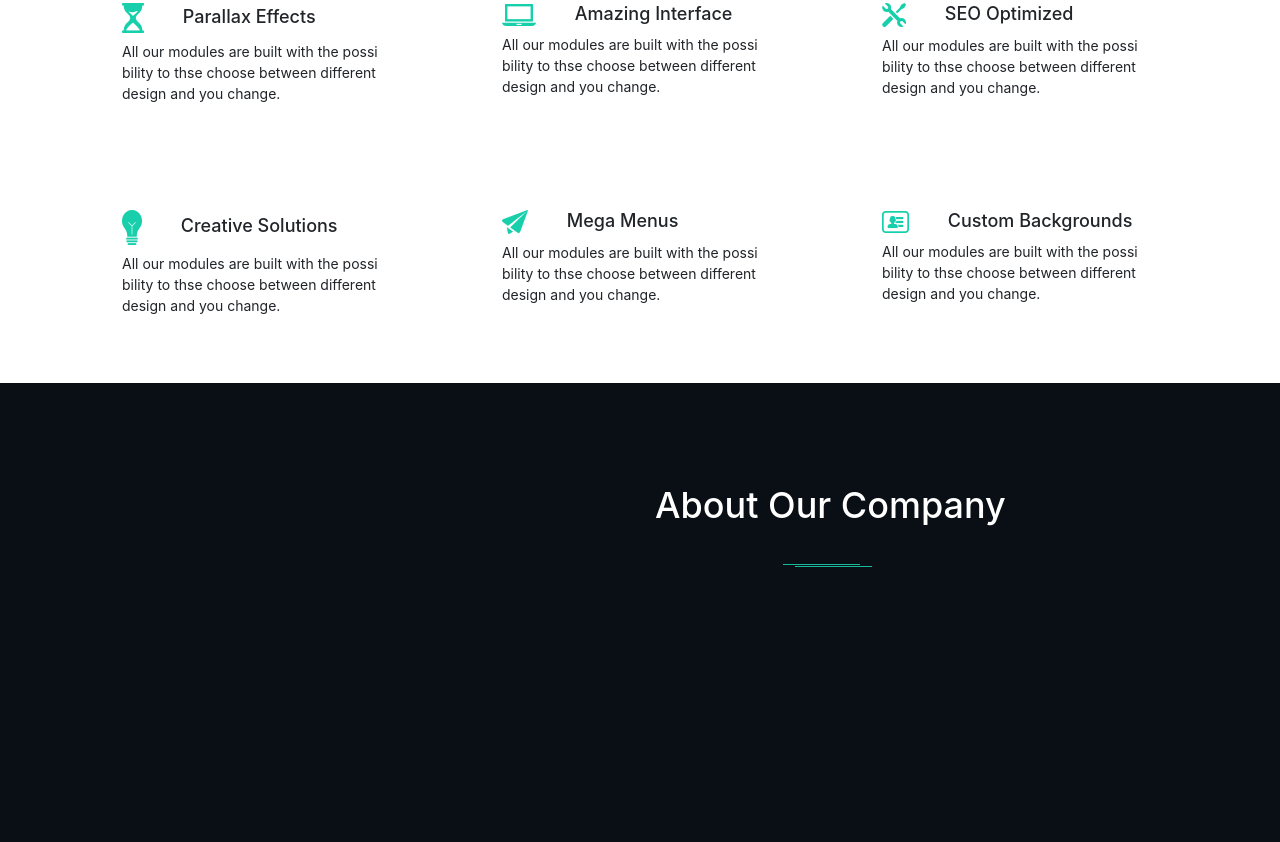
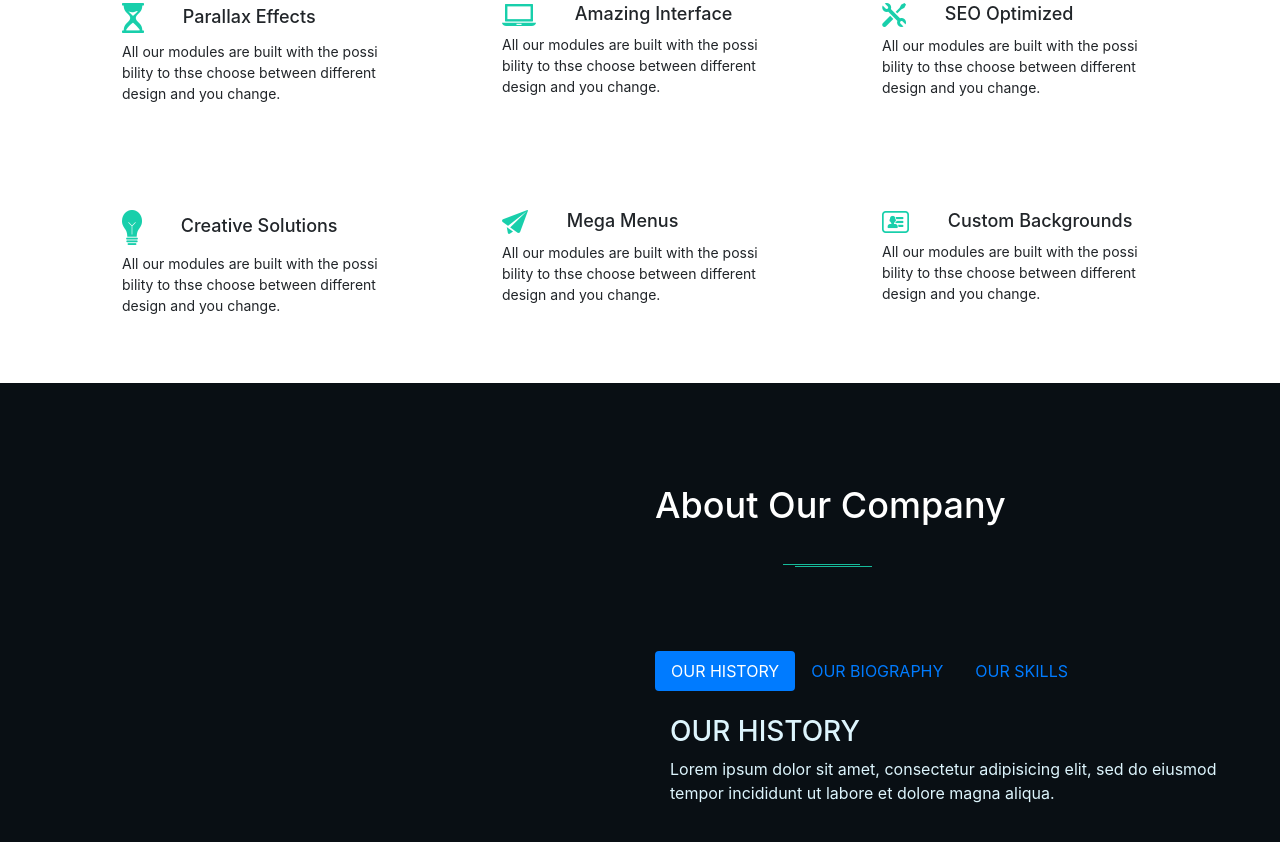
Before and after one commit to 180Tobogun/html-template, a website: page src/index.html in a window 1280 px wide. Shown: the part 1836-2678 px from the top of the page. Drawn offline with nearby package versions, Linux system fonts and the light colour scheme.

Commit message:
block about started

```diff
--- a/src/css/main.css
+++ b/src/css/main.css
@@ -249,3 +249,12 @@
 .about-hr {
   margin-left: 140px;
 }
+
+.tab-content {
+  color: #ddf5fd;
+}
+
+
+.nav-pills-block {
+  margin-top: 84px;
+}
--- a/src/index.html
+++ b/src/index.html
@@ -3,7 +3,7 @@
 
 <head>
   <meta charset="utf-8">
-  <title></title>
+  <title>My 1st html-mock</title>
   <meta name="description" content="">
   <meta name="viewport" content="width=device-width, initial-scale=1">
 
@@ -11,10 +11,15 @@
   <link rel="apple-touch-icon" href="icon.png">
   <!-- Place favicon.ico in the root directory -->
 
-  <link rel="stylesheet" href="../node_modules/bootstrap/dist/css/bootstrap.css">
+  <link rel="stylesheet" href="../node_modules/bootstrap/dist/css/bootstrap.min.css">
+
 
   <link rel="stylesheet" href="css/normalize.css">
   <link rel="stylesheet" href="css/main.css">
+
+  <script src="https://ajax.googleapis.com/ajax/libs/jquery/3.4.1/jquery.min.js"></script>
+  <script src="https://cdnjs.cloudflare.com/ajax/libs/popper.js/1.14.7/umd/popper.min.js"></script>
+  <script src="https://maxcdn.bootstrapcdn.com/bootstrap/4.3.1/js/bootstrap.min.js"></script>
 
 
   <meta name="theme-color" content="#fafafa">
@@ -167,7 +172,43 @@
     <h2 class="about-block-name">About Our Company</h2>
     <hr class="hr-line hr-underline about-hr" align="center" width="77" size="2" color="#18cfab"/>
     <hr class="hr-line hr-space-bottom about-hr" align="center" width="77" size="2" color="#18cfab"/>
+
+
+    <ul class="nav nav-pills nav-pills-block" role="tablist">
+      <li class="nav-item">
+        <a class="nav-link active" data-toggle="pill" href="#history">OUR HISTORY</a>
+      </li>
+      <li class="nav-item">
+        <a class="nav-link" data-toggle="pill" href="#biography">OUR BIOGRAPHY</a>
+      </li>
+      <li class="nav-item">
+        <a class="nav-link" data-toggle="pill" href="#skills">OUR SKILLS</a>
+      </li>
+    </ul>
+
+
+    <!-- Tab panes -->
+    <div class="tab-content">
+      <div id="history" class="container tab-pane active"><br>
+        <h3>OUR HISTORY</h3>
+        <p>Lorem ipsum dolor sit amet, consectetur adipisicing elit, sed do eiusmod tempor incididunt ut labore et
+          dolore magna aliqua.</p>
+      </div>
+      <div id="biography" class="container tab-pane fade"><br>
+        <h3>OUR BIOGRAPHY</h3>
+        <p>Ut enim ad minim veniam, quis nostrud exercitation ullamco laboris nisi ut aliquip ex ea commodo
+          consequat.</p>
+      </div>
+      <div id="skills" class="container tab-pane fade"><br>
+        <h3>OUR SKILLS</h3>
+        <p>Sed ut perspiciatis unde omnis iste natus error sit voluptatem accusantium doloremque laudantium, totam rem
+          aperiam.</p>
+      </div>
+    </div>
   </div>
+
+
+</div>
 
 
 </div>
```
